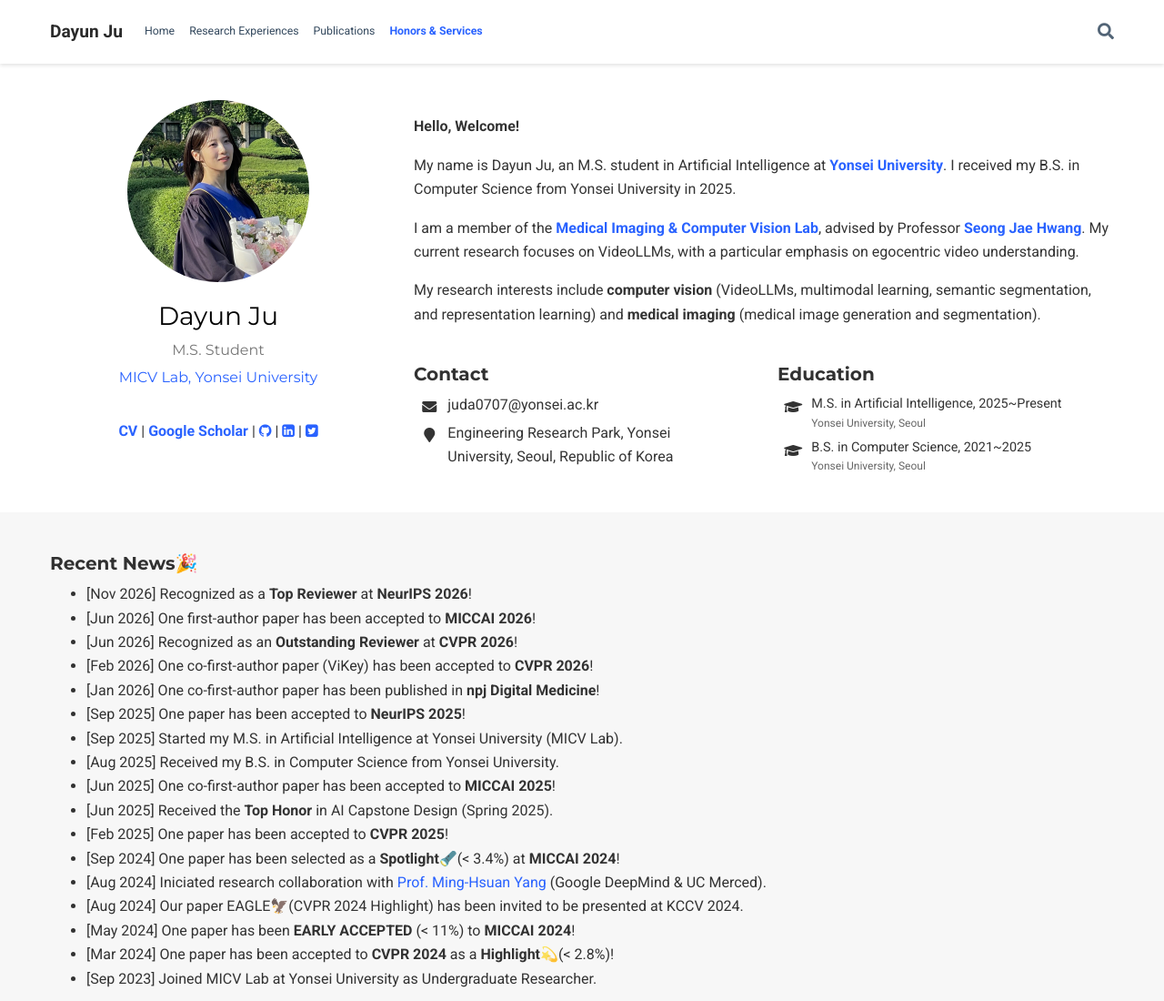
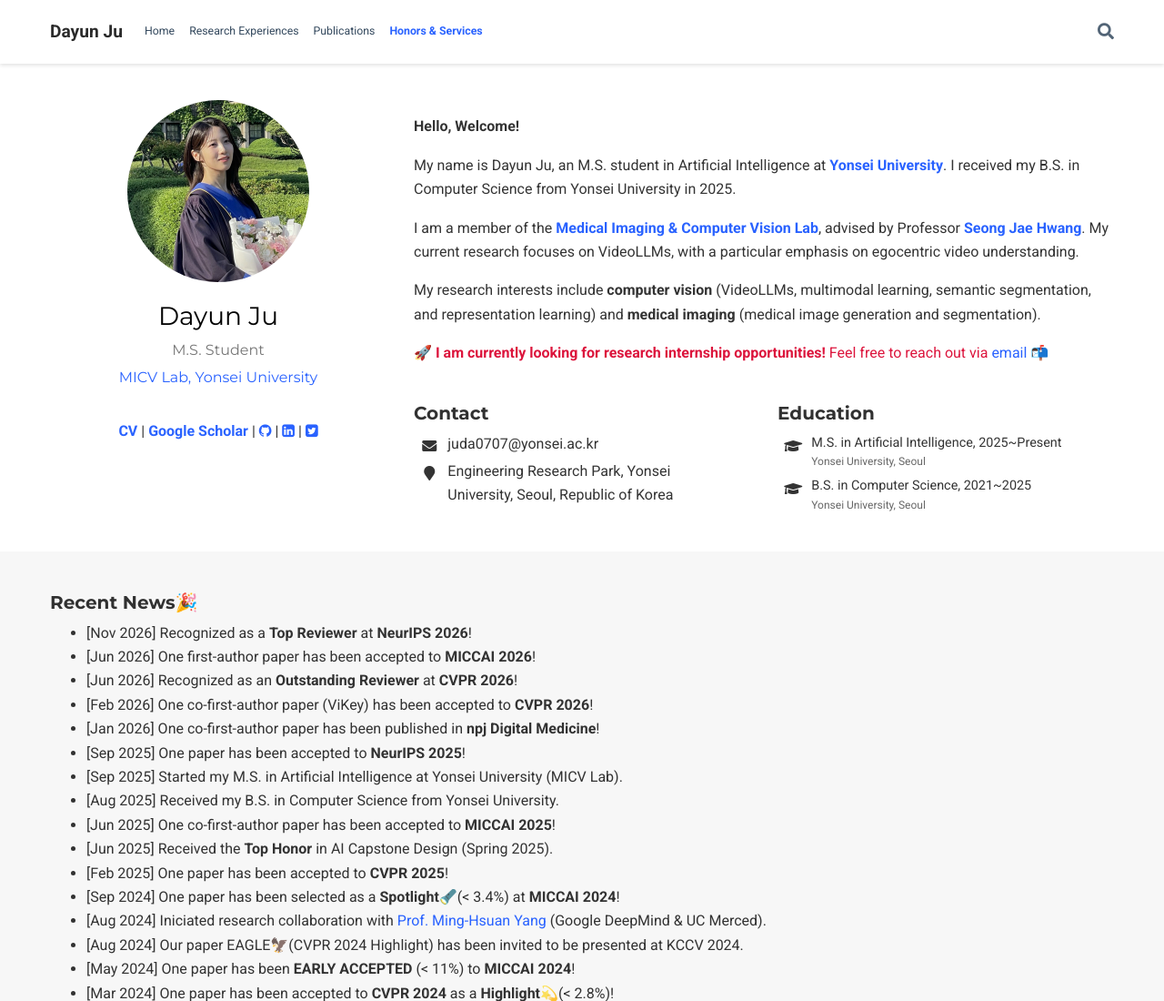
Before and after one commit to jdy77/jdy77.github.io, a plain HTML site: page index.html in a window 1280 px wide. Shown: the top 1100 px of the page at 91% size. Drawn offline with nearby package versions, Linux system fonts and the light colour scheme; some packages are replaced by stand-ins of ours; no server answers; some icons are missing.

Commit message:
Add files via upload

```diff
--- a/index.html
+++ b/index.html
@@ -184,6 +184,9 @@
 
 <p>My research interests include <b>computer vision</b> (VideoLLMs, multimodal learning, semantic segmentation, and representation learning)
   and <b>medical imaging</b> (medical image generation and segmentation).</p>
+
+<p style="color:#dc143c;"><b>🚀 I am currently looking for research internship opportunities!</b>
+  Feel free to reach out via <a href="mailto:juda0707@yonsei.ac.kr">email</a> 📬</p>
 
     <div class="row">
 
```
